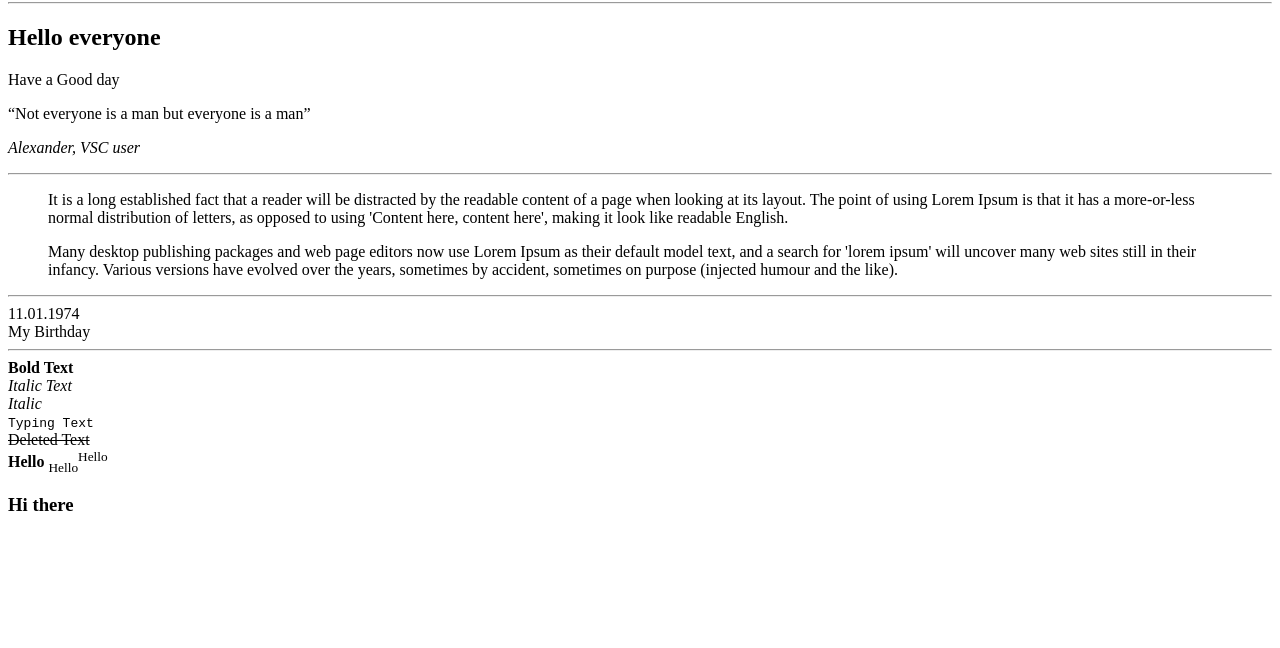
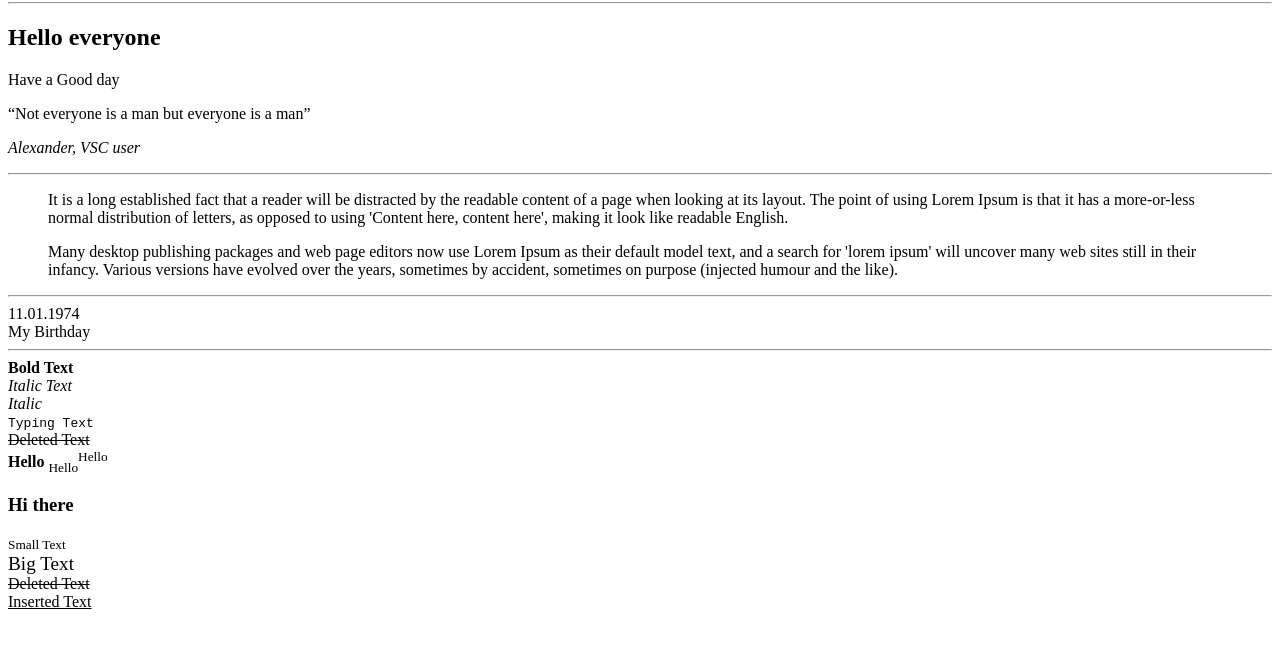
Before and after one commit to CrimsonMoth/ProjectV4-HTML-Tags, a plain HTML site: page index.html in a window 1280 px wide. Shown: the part 78-726 px from the top of the page. Drawn offline with Linux system fonts and the light colour scheme; a web font is replaced by a local one.

Commit message:
Add files via upload

```diff
--- a/index.html
+++ b/index.html
@@ -50,5 +50,12 @@
     <sub>Hello</sub><sup>Hello</sup>
     <br>
     <h3>Hi there</h3>
+    <small>Small Text</small>
+    <br>
+    <big>Big Text</big>
+    <br>
+    <del>Deleted Text</del>
+    <br>
+    <ins>Inserted Text</ins>
   </body>
 </html>
```
